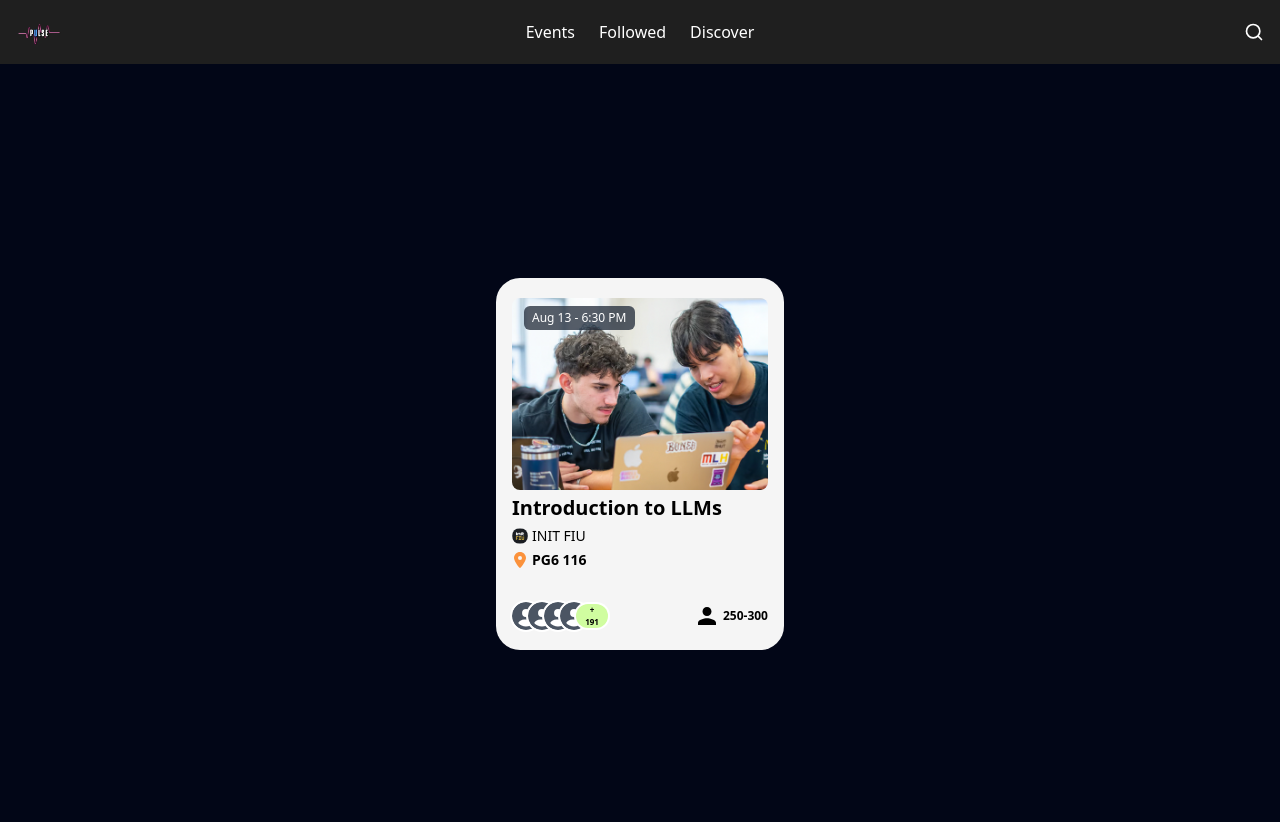
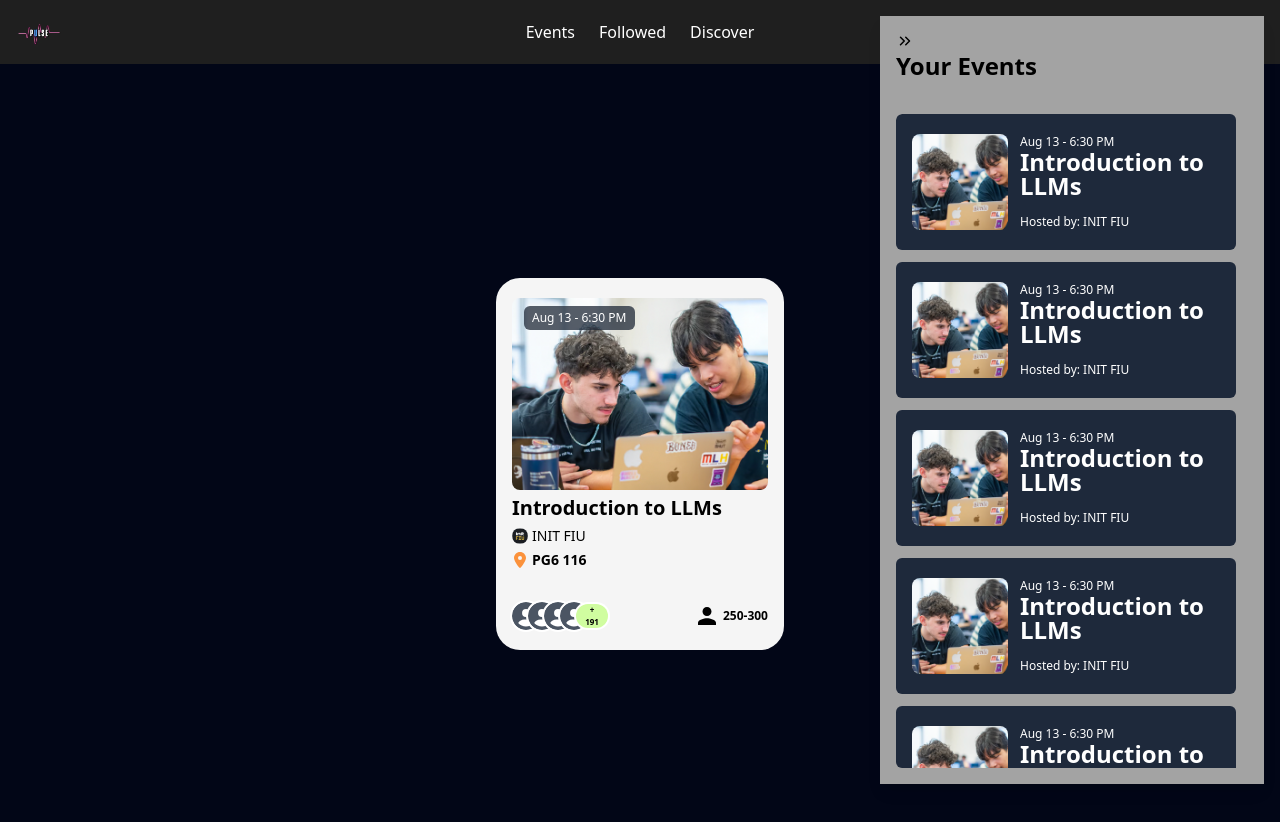
Before and after one commit to hpitta26/club-event-hub, a React (Vite) app in the folder frontend/: page /event-card in a window 1280 px wide. Shown: the top 822 px of the page. Built offline with nearby package versions, Linux system fonts and the light colour scheme; no server answers.

Commit message:
Added Event SideBar for students

```diff
--- /dev/null
+++ b/frontend/src/components/EventSidebar.jsx
@@ -0,0 +1,23 @@
+import EventSidebarCardList from "./EventSidebarCardList";
+import { FiChevronsRight } from "react-icons/fi";
+
+function EventSidebar({ onClose }) {
+  return (
+    <div className="fixed top-0 right-0 z-40 h-screen flex items-start justify-end p-4">
+      <div className="container flex flex-col items-start justify-start bg-neutral-400 max-w-md p-4 gap-5 w-96 shadow-lg  h-[calc(100vh-2rem)] overflow-y-hidden">
+        <div>
+          {/* Icon Button */}
+          <FiChevronsRight
+            className="cursor-pointer text-lg"
+            onClick={() => onClose()}
+          />
+          <p className="text-2xl font-bold mb-3">Your Events</p>
+        </div>
+        {/* Card List */}
+        <EventSidebarCardList/>
+      </div>
+    </div>
+  );
+}
+
+export default EventSidebar;
--- /dev/null
+++ b/frontend/src/components/EventSidebarCard.jsx
@@ -0,0 +1,38 @@
+import dummyEventCardCover from "../assets/dummyEventCardCover.jpg";
+
+function EventSidebarCard() {
+  {
+    /* Handle length of title */
+  }
+  function handleTitleLength(title) {
+    const maxLength = 29;
+
+    if (title.length > maxLength) {
+      return title.slice(0, maxLength) + "...";
+    }
+    return title;
+  }
+
+  return (
+    <div className="container flex gap-3 w-70 px-4 py-5 bg-slate-800 rounded-md">
+      <img
+        src={dummyEventCardCover}
+        className="w-24 h-24 rounded-lg object-cover"
+      />
+      <div className="flex flex-col gap-1 justify-between">
+        <div>
+          {/* Card Date */}
+          <p className="text-white text-xs"> Aug 13 - 6:30 PM</p>
+          {/* Card Title */}
+          <p className="text-white text-2xl font-bold leading-none">
+            {handleTitleLength("Introduction to LLMs")}
+          </p>
+        </div>
+        {/* Card Host */}
+        <p className="text-white text-xs">Hosted by: INIT FIU</p>
+      </div>
+    </div>
+  );
+}
+
+export default EventSidebarCard;
--- /dev/null
+++ b/frontend/src/components/EventSidebarCardList.jsx
@@ -0,0 +1,29 @@
+import EventSidebarCard from "./EventSidebarCard";
+
+{/* Custom Scroll Bar Styling */}
+const customScrollbarStyle = {
+  scrollbarWidth: "thin",
+  scrollSnapType: "proximity",
+  scrollBehavior: "smooth",
+  scrollbarColor: "white #1e293b",
+  overflowY: "auto"
+};
+
+function EventSidebarCardList() {
+  const currentRSVPS = Array(10).fill({}); // Increased to 10 for demonstration
+
+  return (
+    <div className="h-full overflow-y-auto pr-3 rounded-md" style={customScrollbarStyle}>
+      <div className="flex flex-col gap-3">
+        {/* Making a card for every RSVP */}
+        {currentRSVPS.map((event, index) => (
+          <div key={index}>
+            <EventSidebarCard />
+          </div>
+        ))}
+      </div>
+    </div>
+  );
+}
+
+export default EventSidebarCardList;
--- a/frontend/src/components/navbar.jsx
+++ b/frontend/src/components/navbar.jsx
@@ -8,13 +8,16 @@ import UserIcon from "../assets/icons/UserIcon";
 import pulseLogo from "../assets/icons/pulse_logo_1.png";
 import { UserContext } from "../context/userContext";
 import { Link, useNavigate } from "react-router-dom";
+import EventSidebar from "./EventSidebar";
 
 const Navbar = () => {
   const [dropdown, setDropdown] = useState(null);
   const [showSearch, setShowSearch] = useState(false);
   const dropdownRef = useRef(null);
   const searchRef = useRef(null);
-  const { userContext } = useContext(UserContext)
+  const sidebarRef = useRef(null);
+  const [showSidebar, setShowSidebar] = useState(false);
+  const { userContext } = useContext(UserContext);
   const navigate = useNavigate();
 
   const toggleDropdown = (type) => {
@@ -23,8 +26,18 @@ const Navbar = () => {
 
   const handleLogout = () => {
     setDropdown(null);
-    navigate('/logout');
+    navigate("/logout");
   };
+
+  const displayEventsSideBar = () => {
+    setShowSidebar(()=>!showSidebar);
+    setDropdown(null);
+    setShowSearch(false)
+  }
+
+
+
+
 
   useEffect(() => {
     const handleClickOutside = (event) => {
@@ -33,6 +46,9 @@ const Navbar = () => {
       }
       if (searchRef.current && !searchRef.current.contains(event.target)) {
         setShowSearch(false);
+      }
+      if (sidebarRef.current && !sidebarRef.current.contains(event.target)){
+        setShowSidebar(false);
       }
     };
 
@@ -43,7 +59,9 @@ const Navbar = () => {
   }, []);
 
   return (
-    <nav className="bg-[#1F1F1F] text-white p-4 flex items-center justify-between">
+    <>
+    {showSidebar && <div ref={sidebarRef}><EventSidebar onClose={displayEventsSideBar}/></div>}
+    <nav className="bg-[#1F1F1F] text-white p-4 flex relative  items-center justify-between">
       <div className="flex items-center">
         <img src={pulseLogo} alt="pUlse Logo" className="h-8 w-auto" />
       </div>
@@ -84,11 +102,9 @@ const Navbar = () => {
             />
           )}
         </div>
-        {
-            userContext === null || userContext === undefined ?
-            <>
-            </>
-            :
+        {userContext === null || userContext === undefined ? (
+          <></>
+        ) : (
           <>
             <Link href="#" className="hover:text-gray-400">
               <PlusIcon className="w-5 h-5 text-white hover:text-gray-400 transition duration-200" />
@@ -99,6 +115,15 @@ const Navbar = () => {
             >
               <InboxIcon className="w-5 h-5 text-white hover:text-gray-400 transition duration-200" />
             </button>
+            {/** Your events */}
+            <button
+              onClick={() => displayEventsSideBar()}
+              className="hover:text-gray-400 relative"
+            >
+              <p className="text-white  hover:text-gray-400 transition duration-200">
+                + Your Events
+              </p>
+            </button>
             <NotificationsDropdown
               isOpen={dropdown === "notifications"}
               onClose={() => setDropdown(null)}
@@ -107,7 +132,7 @@ const Navbar = () => {
               onClick={() => toggleDropdown("user")}
               className="hover:text-gray-400 relative"
             >
-                    <UserIcon className="w-5 h-5 text-white hover:text-gray-400 transition duration-200" />
+              <UserIcon className="w-5 h-5 text-white  hover:text-gray-400 transition duration-200" />
             </button>
             <UserDropdown
               isOpen={dropdown === "user"}
@@ -115,9 +140,10 @@ const Navbar = () => {
               onClose={() => setDropdown(null)}
             />
           </>
-        }
+        )}
       </div>
     </nav>
+    </>
   );
 };
 
--- a/frontend/src/pages/TempPage.jsx
+++ b/frontend/src/pages/TempPage.jsx
@@ -1,5 +1,7 @@
 import React from 'react'
 import EventCard from '../components/EventCard'
+import EventSidebar from '../components/EventSidebar'
+
 
 // Temporary Page to visualize the EventCard component.
 
@@ -7,6 +9,7 @@ function TempPage() {
   return (
     <div className='flex flex-col items-center justify-center bg-slate-950 p-10 min-h-screen'>
       <EventCard />
+      <EventSidebar/>
     </div>
   )
 }
```
Lines whose indentation alone changed are shown as unchanged.
